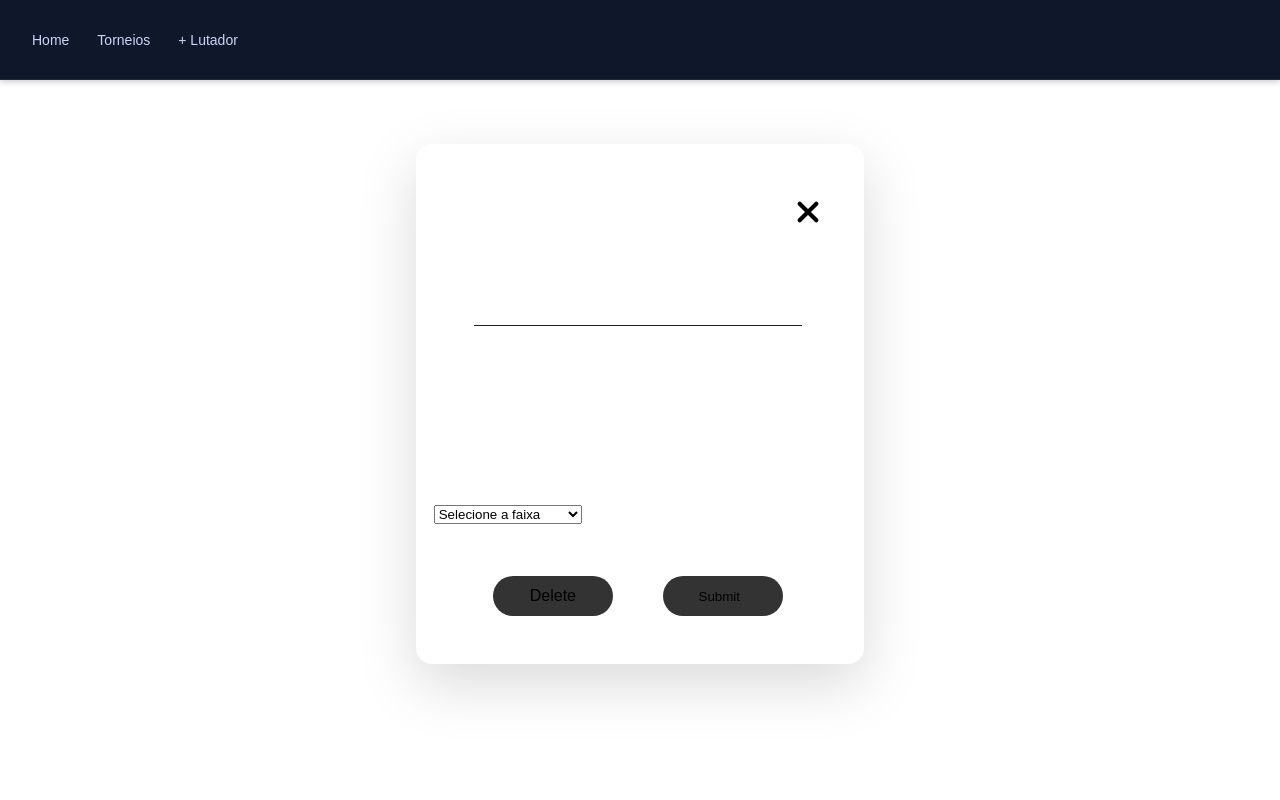
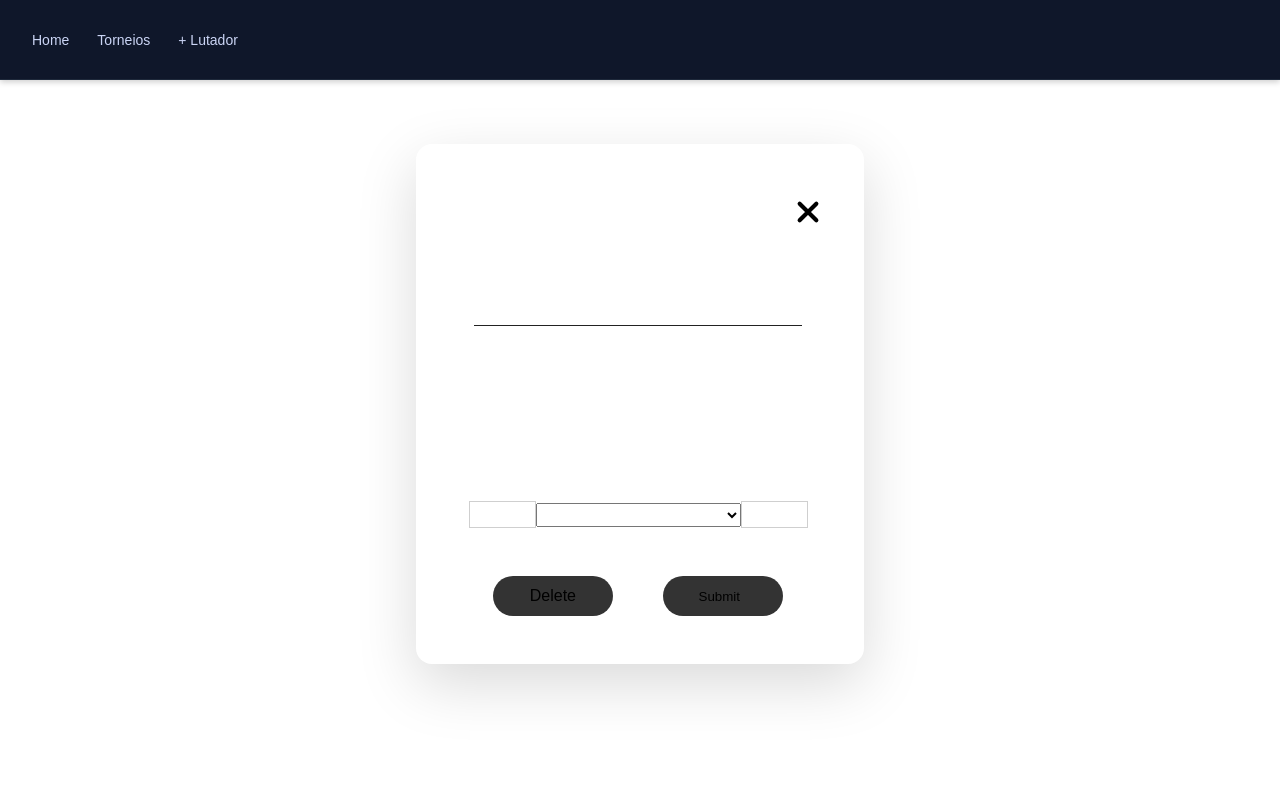
Before and after one commit to pietro8312/bjj-tournament-engine, a PHP site: page /views/fighters/edit.php?id=1 in a window 1280 px wide. Run offline with PHP 8.4, Linux system fonts and the light colour scheme; data that the repository does not hold is empty.

Commit message:
feat: add color & line rendering JS

```diff
--- a/assets/edit.css
+++ b/assets/edit.css
@@ -117,38 +117,36 @@ form *{
     font-size: 18px;
     font-weight: 600;
     justify-self: center;
-    user-select: none;
 }
 
-.faixa::before, .faixa::after{
-    display: block;
-    content: "";
-    height: 3px;
-    margin: 0 5px;
-    width: 100px;
-    background: #ffffff;
-    border: 1px solid #8f9191;
+.faixa:hover{
+    /*border-bottom: 1px solid;*/
 }
 
-.faixa.preta::before, .faixa.preta::after{
-    background-color: black;
+#divfaixa{
+    grid-area: faixa;
+    display: flex;
+    align-items: center;
 }
 
-.faixa.azul::before, .faixa.azul::after{
-    background-color: blue;
+div#divfaixa::after, div#divfaixa::before{
+    content: "";
+    height: 25px;
+    width: 65px;
+    display: flex;
+        background: linear-gradient(
+        to bottom,
+        var(--cor-faixa) 0%,
+        var(--cor-faixa) 45%,
+        var(--cor-linha) 45%,
+        var(--cor-linha) 55%,
+        var(--cor-faixa) 55%,
+        var(--cor-faixa) 100%
+    );
+
+    border: 1px solid #b6b6b6a6;
 }
 
-.faixa.roxa::before, .faixa.roxa::after{
-    background-color: purple;
-}
-
-.faixa.marrom::before, .faixa.marrom::after{
-    background-color: rgb(44, 12, 12);
-}
-
-.faixa.branca::before, .faixa.branca::after{
-    background-color: #fff;
-}
 
 span.btn{
     display: flex;
--- a/assets/edit.js
+++ b/assets/edit.js
@@ -13,27 +13,131 @@ sex.addEventListener('click', () => {
   form.querySelector('input#inputSex').value = (form.querySelector('p.sex').textContent).trim()
 });
 
-// Belt change
+const defaultFaixa = Number(document.getElementById('defaultFaixa').textContent)
+
+const faixa = document.querySelector('.faixa')
+
+faixa.value = defaultFaixa;
+
+const divFaixa = document.querySelector("#divfaixa");
+
+function mudarCores(faixa, linha) {
+  if(linha){
+    divFaixa.style.setProperty("--cor-faixa", faixa);
+    divFaixa.style.setProperty("--cor-linha", linha);
+    console.log('liha')
+  }else{
+    console.log('not linha')
+    divFaixa.style.setProperty("--cor-faixa", faixa);
+    divFaixa.style.setProperty("--cor-linha", faixa);
+  }
+}
+
+callCores(faixa)
+
+faixa.addEventListener('change', f => {
+  callCores(faixa)
+})
+
+
+function callCores(faixa){
+  switch (faixa.value) {
+
+    case '18': // Branca
+      mudarCores('#fff');
+      break;
+
+    case '19': // Cinza linha branca
+      mudarCores('#808080', '#fff');
+      break;
+
+    case '20': // Cinza
+      mudarCores('#808080');
+      break;
+
+    case '21': // Cinza linha preta
+      mudarCores('#808080', '#000');
+      break;
+
+    case '22': // Amarela linha branca
+      mudarCores('#ffff00', '#fff');
+      break;
+
+    case '23': // Amarela
+      mudarCores('#ffff00');
+      break;
+
+    case '24': // Amarela linha preta
+      mudarCores('#ffff00', '#000');
+      break;
+
+    case '25': // Laranja linha branca
+      mudarCores('#ffa500', '#fff');
+      break;
+
+    case '26': // Laranja
+      mudarCores('#ffa500');
+      break;
+
+    case '27': // Laranja linha preta
+      mudarCores('#ffa500', '#000');
+      break;
+
+    case '28': // Verde linha branca
+      mudarCores('green', '#fff');
+      break;
+
+    case '29': // Verde
+      mudarCores('green');
+      break;
+
+    case '30': // Verde linha preta
+      mudarCores('green', '#000');
+      break;
+
+    case '31': // Azul
+      mudarCores('blue');
+      break;
+
+    case '32': // Roxa
+      mudarCores('purple');
+      break;
+
+    case '33': // Marrom
+      mudarCores('brown');
+      break;
+
+    case '34': // Preta
+      mudarCores('#000');
+      break;
+
+    default:
+      break;
+  }
+}
+
+
+// Belt change melhorar essa porra ai
 
 
 
-let belt = form.querySelector('.faixa');
-let faixas = ['branca', 'azul', 'roxa', 'marrom', 'preta'];
-let i = 0
-faixas.forEach((f, index)=> {
-  if(f === (belt.textContent).replace(/\s/g, '')){ i = index }
-});
+// let belt = form.querySelector('.faixa');
+// let faixas = ['branca', 'azul', 'roxa', 'marrom', 'preta'];
+// let i = 0
+// faixas.forEach((f, index)=> {
+//   if(f === (belt.textContent).replace(/\s/g, '')){ i = index }
+// });
 
-belt.classList.add((belt.textContent).replace(/\s/g, ''));
+// belt.classList.add((belt.textContent).replace(/\s/g, ''));
 
-belt.addEventListener('click', () => {
-  belt.classList.remove(faixas[i]);
-  if(i>=4){
-    i=0
-  }else{
-    i++
-  }
+// belt.addEventListener('click', () => {
+//   belt.classList.remove(faixas[i]);
+//   if(i>=4){
+//     i=0
+//   }else{
+//     i++
+//   }
 
-  belt.textContent = faixas[i];
-  belt.classList.add(faixas[i]);
-});
+//   belt.textContent = faixas[i];
+//   belt.classList.add(faixas[i]);
+// });
--- a/assets/global.css
+++ b/assets/global.css
@@ -1,4 +1,4 @@
-html, body{font-family: Arial, Helvetica, sans-serif;}
+html, body{font-family: Arial, Helvetica, sans-serif; height: 100dvh;}
 
 #edit{
     display: none;
--- a/views/fighters/edit.php
+++ b/views/fighters/edit.php
@@ -63,7 +63,10 @@
         value="<?=htmlspecialchars($fighter['weight'])?>"
     >
 
-    <select name="belt" id="belt" required>
+    <i class="hide" id="defaultFaixa"><?=htmlspecialchars($fighter['faixa'])?></i>
+
+    <div id="divfaixa">
+        <select class="faixa" name="belt" id="belt" required>
             <option value="">Selecione a faixa</option>
             <option value="18">Branca</option>
             <option value="19">Cinza linha branca</option>
@@ -83,6 +86,7 @@
             <option value="33">Marrom</option>
             <option value="34">Preta</option>
         </select>
+    </div>
 
     <input type="hidden" class="hide" name="sex" id="inputSex" value="">
     <span class="btn">
--- a/views/fighters/list.php
+++ b/views/fighters/list.php
@@ -8,14 +8,13 @@
     <section id="comp_area">
 
     <?php foreach ($fighters as $f) : ?>
-        <span class="comp" data-sex="<?= htmlspecialchars($f['sex']) ?>">
-            <i class="hide"><?= htmlspecialchars($f['id']) ?></i>
+        <a href="<?=VIEWS_URL?>fighters/edit.php?id=<?=$f['id']?>" class="comp" data-sex="<?= htmlspecialchars($f['sex']) ?>">
             <h1><?= htmlspecialchars($f['name']) ?></h1>
             <i class="sex"><?= htmlspecialchars($f['sex']) ?></i>
             <p class="peso"><?= htmlspecialchars($f['weight']) ?></p>
             <p class="faixa"><?= htmlspecialchars($f['name_faixa']) ?></p>
             <p class="categoria"><?= htmlspecialchars($f['category']) ?></p>
-        </span>
+        </a>
     <?php endforeach; ?>
     </section>
 
```
Lines whose indentation alone changed are shown as unchanged.
